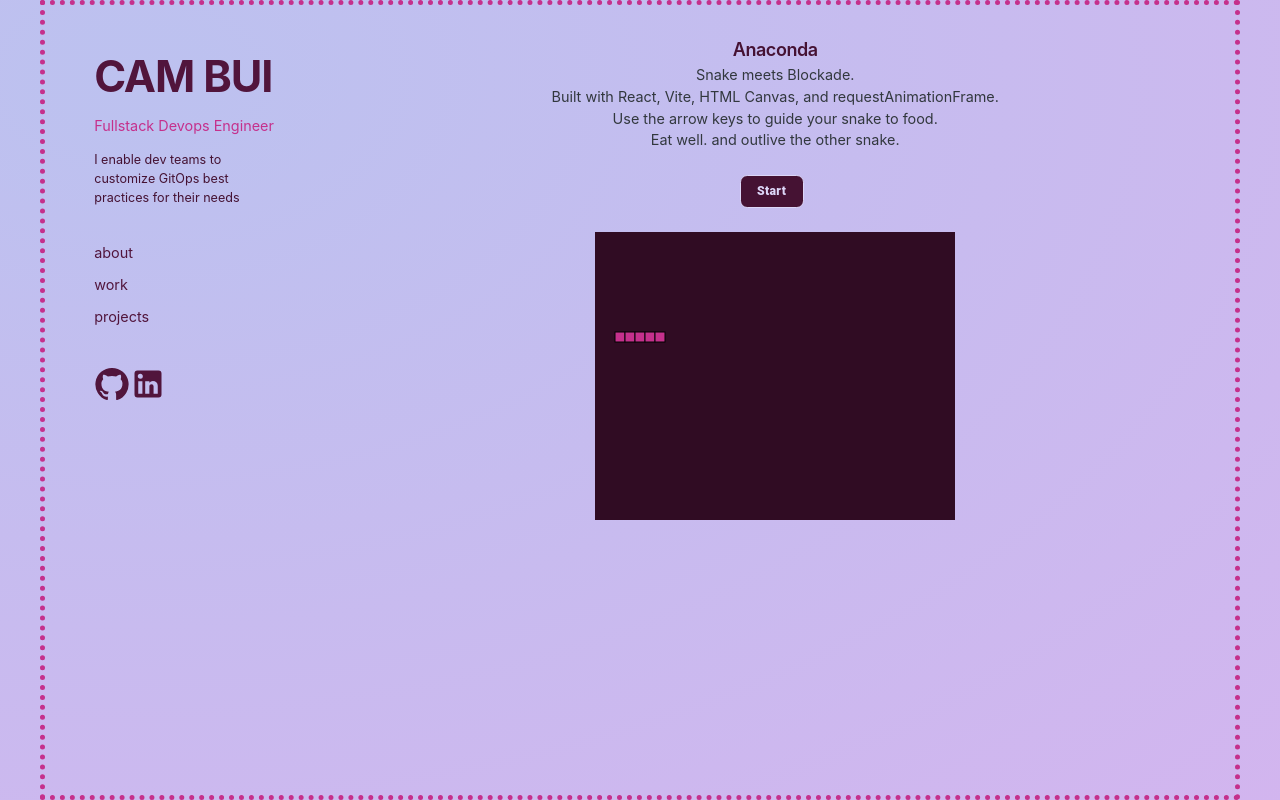
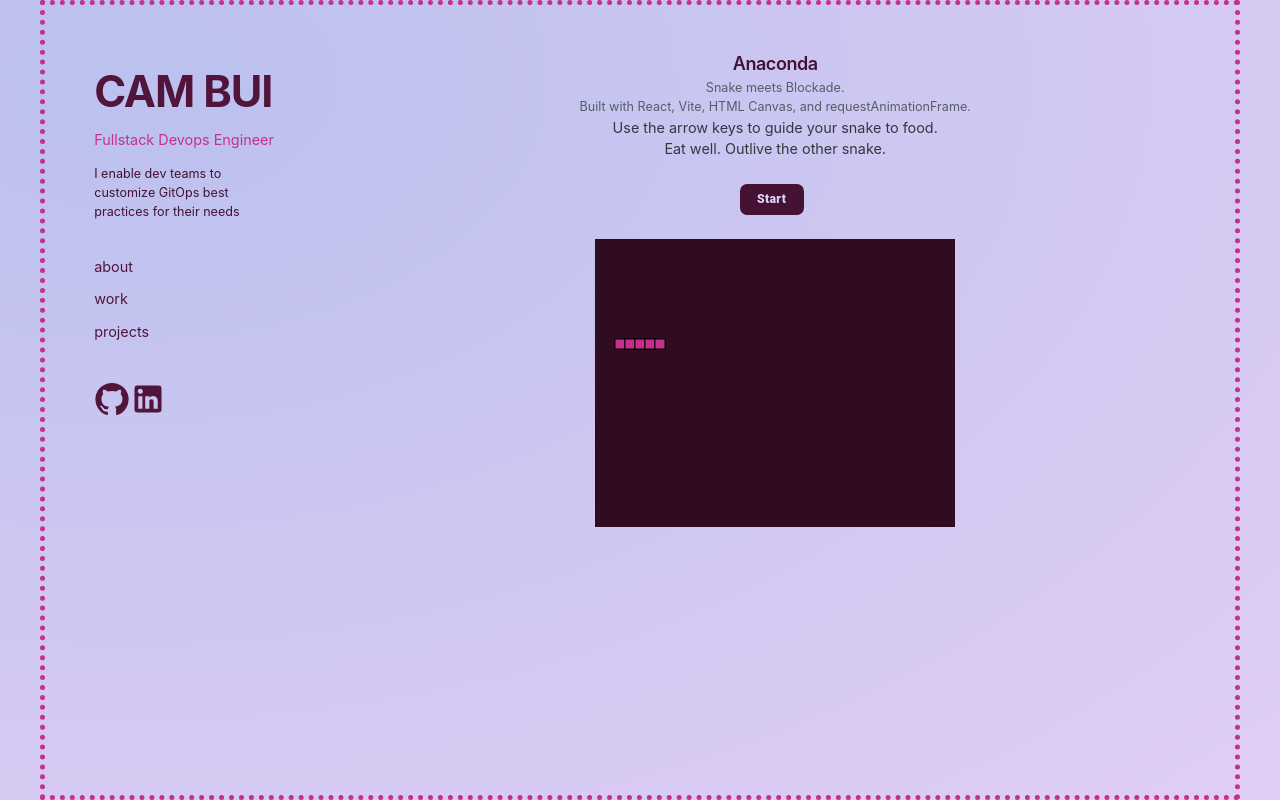
Before and after one commit to ncbui/portfolio, a React (Vite) app: page /projects in a window 1280 px wide. Built offline with nearby package versions, Linux system fonts and the light colour scheme.

Commit message:
Change Canvas to SnakeCanvas

```diff
--- a/src/App.jsx
+++ b/src/App.jsx
@@ -7,7 +7,6 @@ import Work from './pages/Work';
 import Projects from './pages/Projects';
 import { theme } from "./template/theme";
 import ErrorPage from './pages/ErrorPage';
-import SnakeGame from './components/SnakeGame/SnakeGame';
 
 export default function App() {
   return (
@@ -20,7 +19,7 @@ export default function App() {
         height: '100vh',
         overflow: 'hidden',
         m: 0,
-        p: 0,
+        p: '1rem',
         border:'5px dotted',
         borderColor: theme.palette.primary.bright,
         '@media (max-width: 780px)' : {
--- a/src/components/SnakeGame/SnakeGame.jsx
+++ b/src/components/SnakeGame/SnakeGame.jsx
@@ -1,9 +1,9 @@
 import { Sheet, Typography, Container } from "@mui/joy";
 import { theme, BootstrapButton } from "../../template/theme";
-import {Canvas} from "./canvas";
+import {SnakeCanvas} from "./SnakeCanvas";
 import Snake from "./Snake";
 
-export default function SnakeGame (props) {
+export default function SnakeGame () {
     let snake = new Snake([
       { x: 20, y: 100,},
       { x: 30, y: 100,},
@@ -19,21 +19,24 @@ export default function SnakeGame (props) {
         flexDirection:'column',
         alignItems: 'center',
         height: '90%',
+        '@media (max-width: 780px)' : {
+          m:'-.5rem', p:0
+        }
         }}>
         <Typography level="h4" variant="h4" sx={{color: theme.palette.primary.main, alignSelf:'center', '@media (max-width: 780px)' : {width:'20vw'}}}>
             Anaconda
         </Typography>
-        <Typography level="h5">
+        <Typography level="body-sm" textAlign={'center'}>
             Snake meets Blockade.
-        </Typography>
-        <Typography level="h5">
+            </Typography>
+            <Typography level="body-sm" textAlign={'center'}>
             Built with React, Vite, HTML Canvas, and requestAnimationFrame.
         </Typography>
         <Typography level="h5">
-            Use the arrow keys to guide your snake to food.
+          Use the arrow keys to guide your snake to food.
         </Typography>
         <Typography level="h5">
-            Eat well. and outlive the other snake.
+          Eat well. Outlive the other snake.
         </Typography>
         <Typography variant="title" color="inherit" noWrap>
         &nbsp;
@@ -43,7 +46,7 @@ export default function SnakeGame (props) {
         &nbsp;
         </Typography>
         <Sheet sx={{backgroundColor:theme.palette.primary.dark, width:'25rem', height: '20rem'}}>
-          <Canvas snake={snake}/>
+          <SnakeCanvas snake={snake}/>
         </Sheet>
         </Container>
       </>
--- a/src/components/SnakeGame/hooks/useCanvas.jsx
+++ b/src/components/SnakeGame/hooks/useCanvas.jsx
@@ -13,6 +13,7 @@ const defaultCanvas = () =>{
     default_canvas.style.backgroundColor = theme.palette.primary.dark;
 }
 
+// TODO: update to ref hook to update the canvas without re-rendering SnakeGame
 export function useCanvas(props) {
     const { drawCanvas, postdraw, snake} = props;
     const canvasRef = useRef(defaultCanvas);
--- a/src/components/SnakeGame/Canvas.jsx
+++ b/src/components/SnakeGame/snakeCanvas.jsx
@@ -28,7 +28,7 @@ function resizeCanvasToDisplaySize(ctx, canvas) {
 }
 
 
-export const Canvas = (props) => {
+export const SnakeCanvas = (props) => {
     const { snake } = props
     const canvasRef = useCanvas({ drawCanvas, postdraw, snake})
     return <canvas id="snakeBoard" ref={canvasRef} {...props}/>
--- a/src/pages/Projects.jsx
+++ b/src/pages/Projects.jsx
@@ -1,5 +1,4 @@
 import { BodySheets } from '../template/theme';
-import { theme } from '../template/theme';
 import ProjectsMenu from '../components/ProjectsMenu';
 import SnakeGame from '../components/SnakeGame/SnakeGame';
 import { useState } from 'react';
--- a/src/template/theme.js
+++ b/src/template/theme.js
@@ -38,7 +38,7 @@ export const global = {
               }
             },
             body: {
-              backgroundColor: shades.primary[100],
+              backgroundColor: shades.primary[800],
               color: shades.primary[600],
               margin: 0,
               padding: 0,
@@ -47,7 +47,7 @@ export const global = {
               overflow: 'hidden',
               width: '100vw',
               height: '100vh',
-              background: 'radial-gradient(ellipse at 10% 10%,rgb(145, 152, 229, .6) 5% ,rgb(107, 10, 201, .3))',
+              background: 'radial-gradient(ellipse at 10% 10%,rgb(145, 152, 229, .6) 5% ,rgb(107, 10, 201, .2))',
               },
             a: {
               color: shades.primary[500],
@@ -64,7 +64,6 @@ export const BootstrapButton = styled(Button)({
   fontSize: '85%',
   fontWeight: '900',
   padding: '6px 12px',
-  border: '1px solid',
   borderRadius: '.5rem',
   marginRight: '.5rem',
   backgroundColor: theme.palette.primary.main,
```
